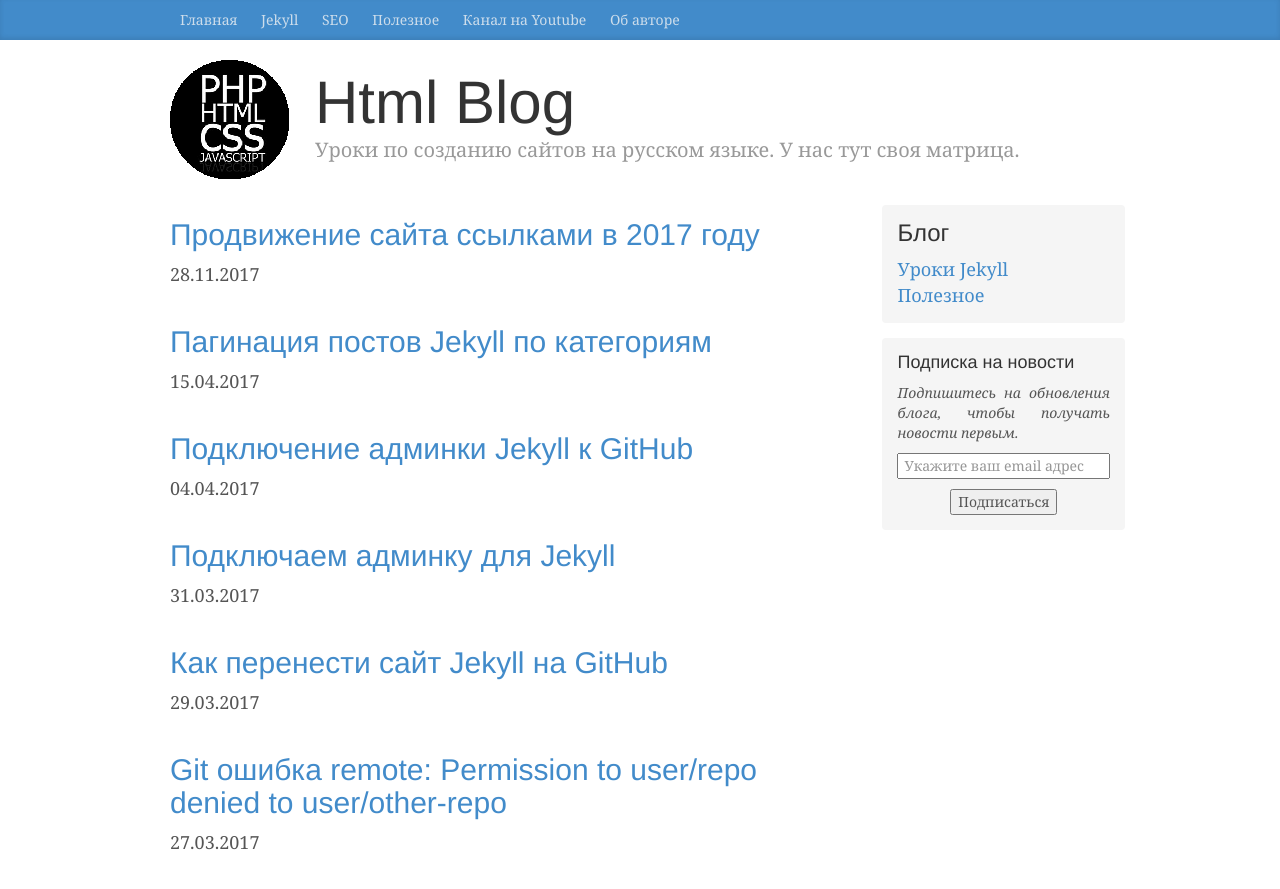
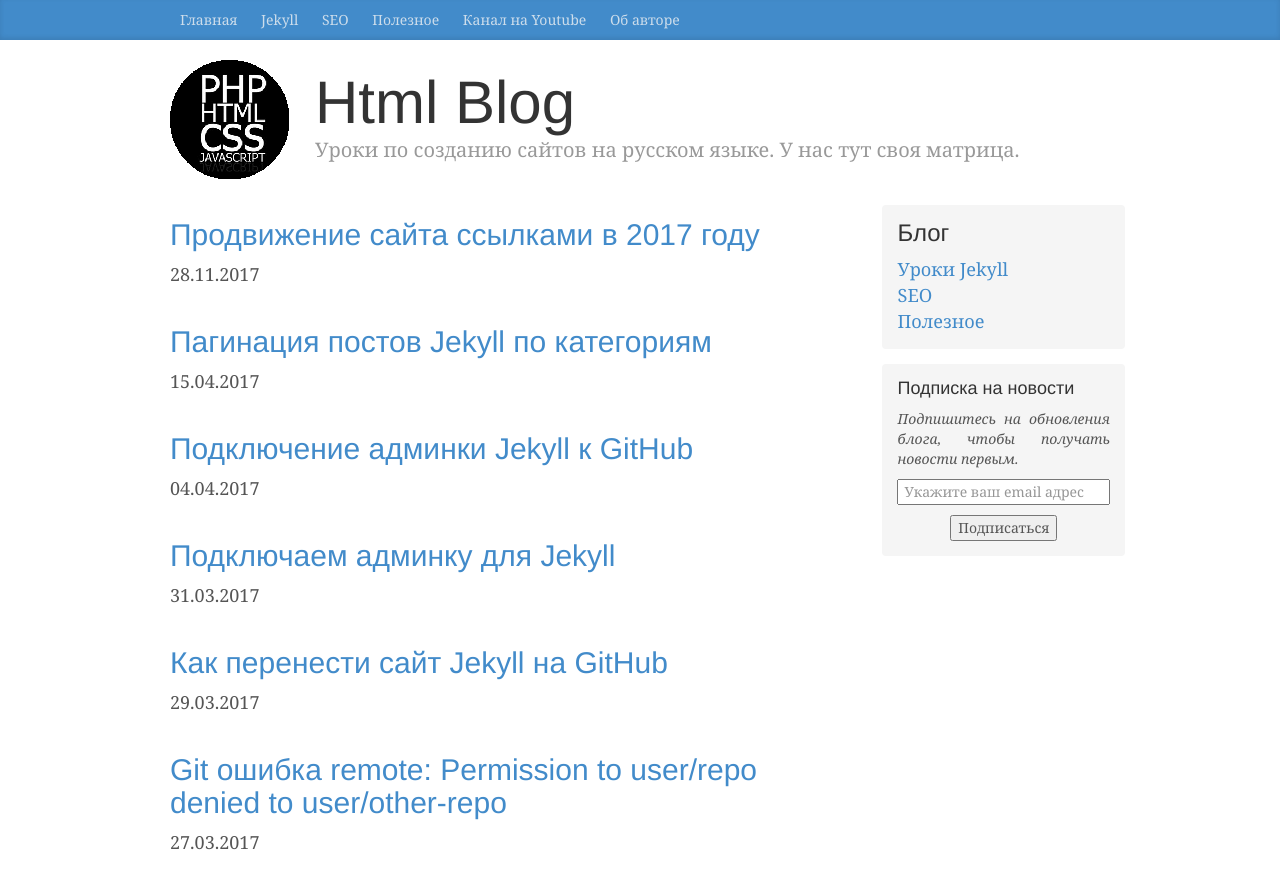
Before and after one commit to htmlblog/htmlblog.github.io, a Jekyll site: the page built from index.html, in a window 1280 px wide and 900 px high. Shown: the top 889 px of the window. Built offline with Jekyll 4.4.1, drawn with Linux system fonts in a browser that asks for light colours; the list of posts is cut into pages by our own code; comment, search, counter and statistics services are not loaded.

Commit message:
Update sidebar.html

```diff
--- a/_includes/sidebar.html
+++ b/_includes/sidebar.html
@@ -2,6 +2,7 @@
 	<h3>Блог</h3>
 	<ol class="list-unstyled right-menu">
 		<li><a href="https://htmlblog.github.io/jekyll/">Уроки Jekyll</a></li>
+		<li><a href="https://htmlblog.github.io/seo/">SEO</a></li>
 		<li><a href="https://htmlblog.github.io/useful/">Полезное</a></li>
 	</ol>
 </div>
```
